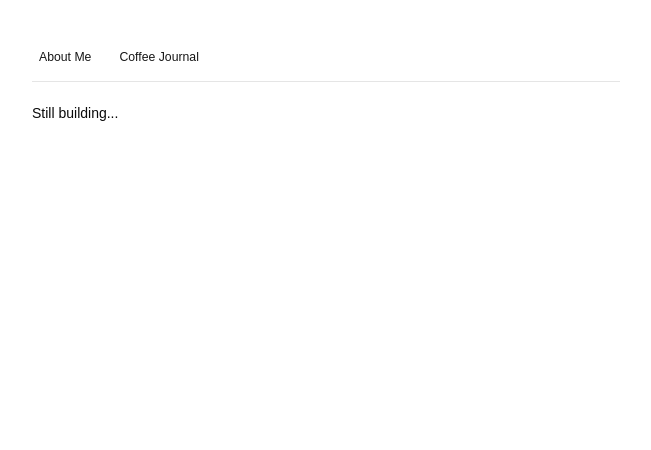
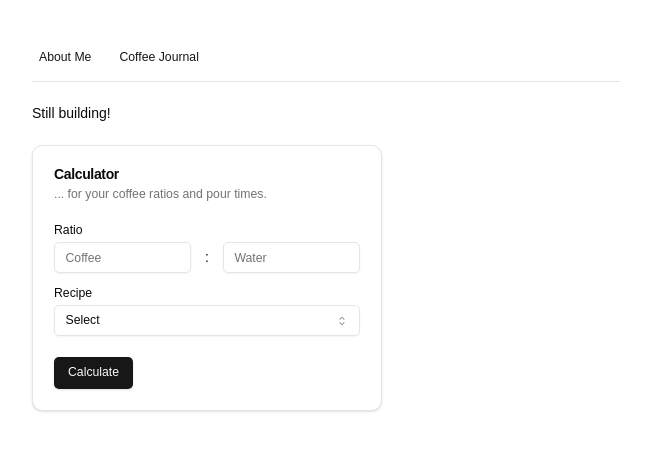
Before and after one commit to yood2/yood2.github.io, a Next.js app: page /coffee in a window 1280 px wide. Shown: the top 450 px of the page, without its empty margins (314-965 px from the left). Built offline with nearby package versions, Linux system fonts and the light colour scheme.

Commit message:
started coffee calculator

```diff
--- /dev/null
+++ b/app/coffee/components/generator.tsx
@@ -0,0 +1,98 @@
+import { useState } from 'react';
+import {
+    Card,
+    CardContent,
+    CardDescription,
+    CardFooter,
+    CardHeader,
+    CardTitle,
+} from '@/components/ui/card';
+import {
+    Select,
+    SelectContent,
+    SelectItem,
+    SelectTrigger,
+    SelectValue,
+} from '@/components/ui/select';
+import { Button } from '@/components/ui/button';
+import { Input } from '@/components/ui/input';
+import { Label } from '@/components/ui/label';
+import { recipes } from '../data/recipes';
+
+export default function Generator() {
+    const [coffee, setCoffee] = useState('');
+    const [water, setWater] = useState('');
+    const [recipe, setRecipe] = useState('');
+
+    const handleCalculate = () => {
+        console.log({
+            coffee,
+            water,
+            recipe,
+        });
+    };
+
+    return (
+        <>
+            <Card className="w-[350px]">
+                <CardHeader>
+                    <CardTitle>Calculator</CardTitle>
+                    <CardDescription>
+                        ... for your coffee ratios and pour times.
+                    </CardDescription>
+                </CardHeader>
+                <CardContent>
+                    <form>
+                        <div className="grid w-full items-center gap-4">
+                            <div className="flex flex-col space-y-1.5">
+                                <Label htmlFor="ratio">Ratio</Label>
+                                <div className="flex items-center gap-4">
+                                    <Input
+                                        id="coffee"
+                                        placeholder="Coffee"
+                                        value={coffee}
+                                        onChange={(e) =>
+                                            setCoffee(e.target.value)
+                                        }
+                                    />
+                                    :
+                                    <Input
+                                        id="water"
+                                        placeholder="Water"
+                                        value={water}
+                                        onChange={(e) =>
+                                            setWater(e.target.value)
+                                        }
+                                    />
+                                </div>
+                            </div>
+                            <div className="flex flex-col space-y-1.5">
+                                <Label htmlFor="recipe">Recipe</Label>
+                                <Select
+                                    onValueChange={(value) => setRecipe(value)}
+                                >
+                                    <SelectTrigger id="recipe">
+                                        <SelectValue placeholder="Select" />
+                                    </SelectTrigger>
+                                    <SelectContent position="popper">
+                                        {recipes.map((recipe, index) => (
+                                            <SelectItem
+                                                key={index}
+                                                value={recipe.title}
+                                            >
+                                                {recipe.title}
+                                            </SelectItem>
+                                        ))}
+                                    </SelectContent>
+                                </Select>
+                            </div>
+                        </div>
+                    </form>
+                </CardContent>
+                <CardFooter className="flex justify-between">
+                    <Button onClick={handleCalculate}>Calculate</Button>
+                </CardFooter>
+            </Card>
+        </>
+    );
+}
--- /dev/null
+++ b/app/coffee/data/recipes.ts
@@ -0,0 +1,12 @@
+import { Recipe } from '../types/schema';
+
+export const recipes: Recipe[] = [
+    {
+        title: '(Hario Switch) Tetsu Kasuya God/Devil',
+        ratio: '1:8',
+    },
+    {
+        title: '(Hario Switch) Basic Immersion',
+        ratio: '1:8',
+    },
+];
--- a/app/coffee/page.tsx
+++ b/app/coffee/page.tsx
@@ -1,3 +1,12 @@
+'use client';
+
+import Generator from './components/generator';
+
 export default function Coffee() {
-    return <p>Still building...</p>;
+    return (
+        <>
+            <p>Still building!</p>
+            <Generator />
+        </>
+    );
 }
--- /dev/null
+++ b/app/coffee/types/schema.ts
@@ -0,0 +1,4 @@
+export interface Recipe {
+    title: string;
+    ratio: string;
+}
--- /dev/null
+++ b/components/ui/input.tsx
@@ -0,0 +1,26 @@
+import * as React from 'react';
+
+import { cn } from '@/lib/utils';
+
+// eslint-disable-next-line @typescript-eslint/no-empty-object-type
+export interface InputProps
+    extends React.InputHTMLAttributes<HTMLInputElement> {}
+
+const Input = React.forwardRef<HTMLInputElement, InputProps>(
+    ({ className, type, ...props }, ref) => {
+        return (
+            <input
+                type={type}
+                className={cn(
+                    'flex h-9 w-full rounded-md border border-input bg-transparent px-3 py-1 text-sm shadow-sm transition-colors file:border-0 file:bg-transparent file:text-sm file:font-medium file:text-foreground placeholder:text-muted-foreground focus-visible:outline-none focus-visible:ring-1 focus-visible:ring-ring disabled:cursor-not-allowed disabled:opacity-50',
+                    className
+                )}
+                ref={ref}
+                {...props}
+            />
+        );
+    }
+);
+Input.displayName = 'Input';
+
+export { Input };
```
Also changed, not shown: data/project-data.ts (+11 -3 lines).
